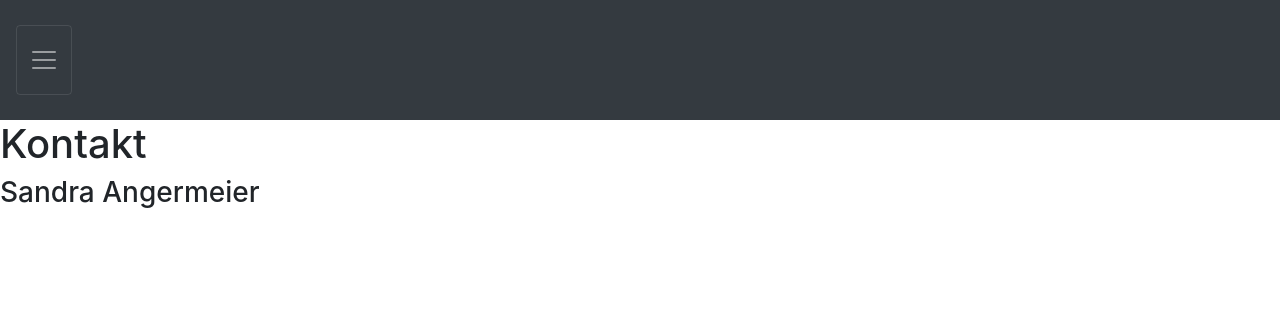
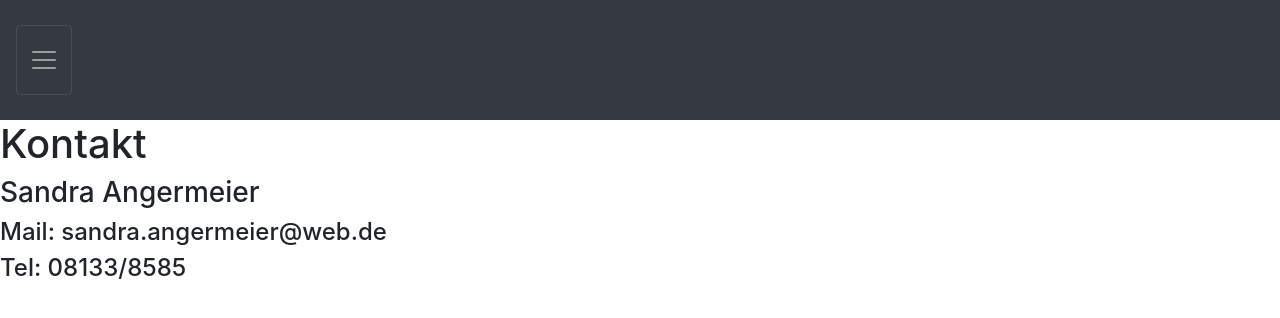
Before and after one commit to mark-baumann/spd-fahrenzhausen, a plain HTML site: page kontakt.html in a window 1280 px wide. Drawn offline with nearby package versions, Linux system fonts and the light colour scheme.

Commit message:
Kontaktdaten Sandra

```diff
--- a/kontakt.html
+++ b/kontakt.html
@@ -35,6 +35,8 @@
 
 <h1>Kontakt</h1>
 <h3>Sandra Angermeier</h3>
+<h4>Mail: sandra.angermeier@web.de</h4>
+<h4>Tel: 08133/8585</h4>
 
     <!-- Optional JavaScript -->
     <!-- jQuery first, then Popper.js, then Bootstrap JS -->
```
